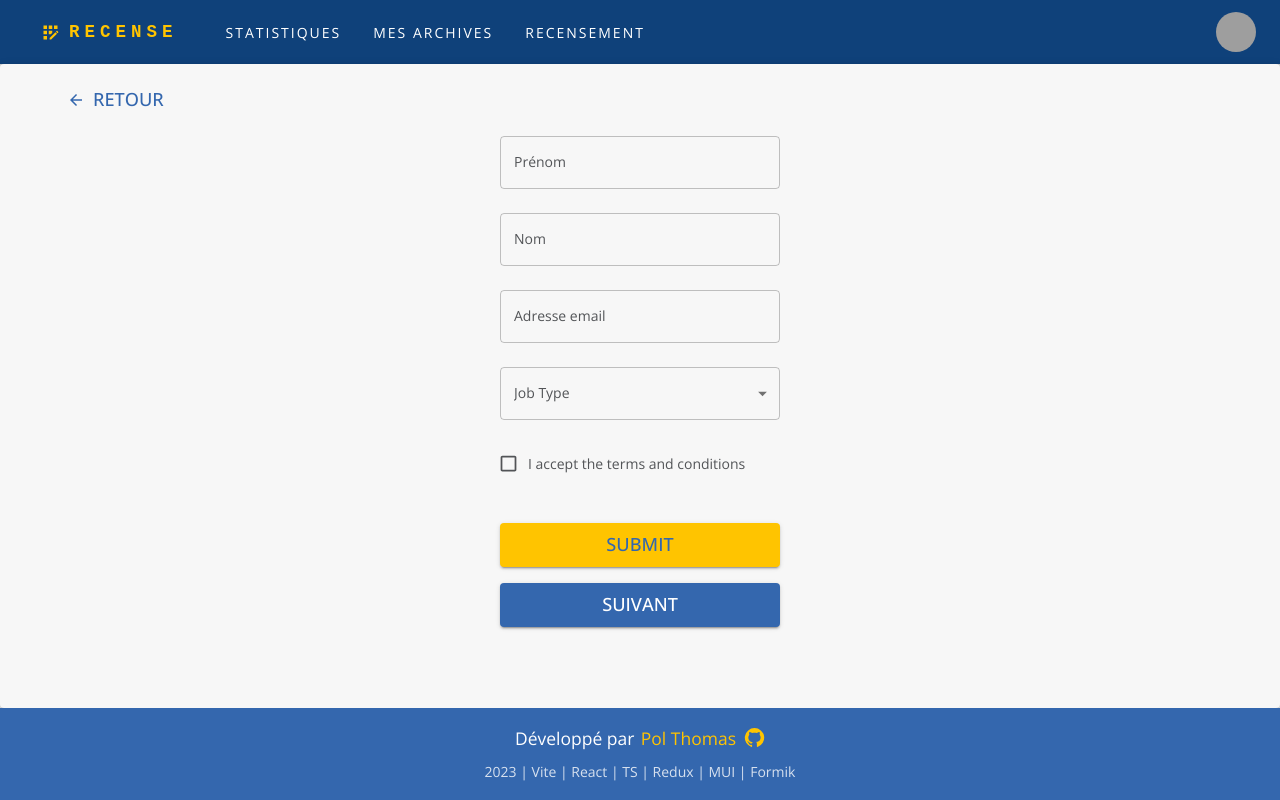
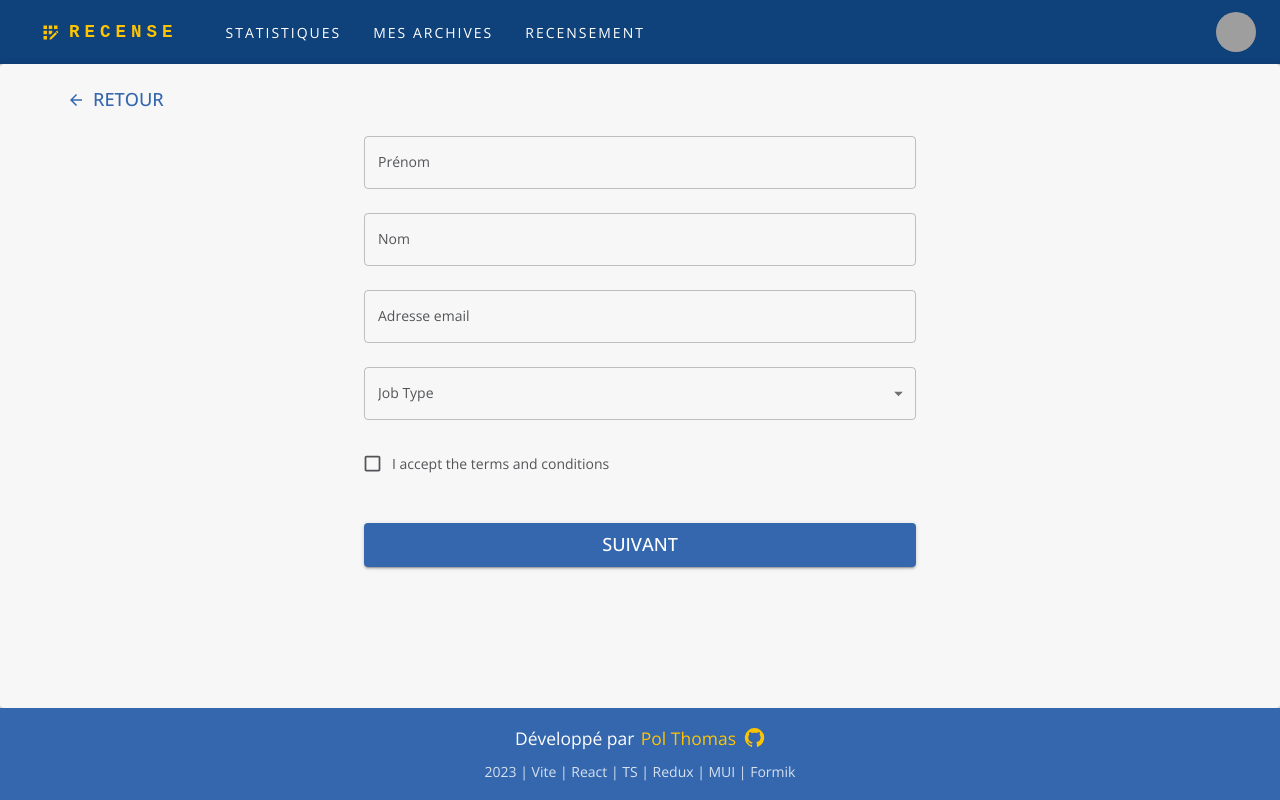
Before and after one commit to PolThm/recense, a React (Vite) app: page /new-census in a window 1280 px wide. Built offline with nearby package versions, Linux system fonts and the light colour scheme; grey boxes are pictures that could not be loaded.

Commit message:
Refacto done

```diff
--- a/src/components/census-forms/CensusFormContact.tsx
+++ b/src/components/census-forms/CensusFormContact.tsx
@@ -1,56 +1,13 @@
-import { Box, Button, MenuItem } from '@mui/material';
-import { Form, Formik } from 'formik';
-import React, { FC } from 'react';
-import * as yup from 'yup';
+import { MenuItem } from '@mui/material';
+import { FC } from 'react';
 
 import MyCheckbox from '@/components/shared/MyCheckbox';
 import MySelect from '@/components/shared/MySelect';
 import MyTextInput from '@/components/shared/MyTextInput';
 
-type Props = {};
-
-const CensusFormContact: FC<Props> = () => {
+const CensusFormContact: FC = () => {
   return (
-    <Formik
-      initialValues={{
-        firstName: '',
-        lastName: '',
-        email: '',
-        acceptedTerms: false, // added for our checkbox
-        jobType: '', // added for our select
-      }}
-      validationSchema={yup.object({
-        firstName: yup
-          .string()
-          .max(15, 'Must be 15 characters or less')
-          .required('Required'),
-        lastName: yup
-          .string()
-          .max(20, 'Must be 20 characters or less')
-          .required('Required'),
-        email: yup.string().email('Invalid email address').required('Required'),
-        acceptedTerms: yup
-          .boolean()
-          .required('Required')
-          .oneOf([true], 'You must accept the terms and conditions.'),
-        jobType: yup
-          .string()
-          .oneOf(
-            ['designer', 'development', 'product', 'other'],
-            'Invalid Job Type'
-          )
-          .required('Required'),
-      })}
-      onSubmit={(values, { setSubmitting }) => {
-        console.log('onSubmit');
-        setTimeout(() => {
-          alert(JSON.stringify(values, null, 2));
-          setSubmitting(false);
-        }, 400);
-      }}
-    >
-      <Form>
-        <Box sx={{ display: 'flex', flexDirection: 'column', gap: 3 }}>
+    <>
       <MyTextInput
         label="Prénom"
         name="firstName"
@@ -58,12 +15,7 @@ const CensusFormContact: FC<Props> = () => {
         placeholder="Jane"
       />
 
-          <MyTextInput
-            label="Nom"
-            name="lastName"
-            type="text"
-            placeholder="Doe"
-          />
+      <MyTextInput label="Nom" name="lastName" type="text" placeholder="Doe" />
 
       <MyTextInput
         label="Adresse email"
@@ -83,19 +35,7 @@ const CensusFormContact: FC<Props> = () => {
       <MyCheckbox name="acceptedTerms">
         I accept the terms and conditions
       </MyCheckbox>
-
-          <Button
-            color="secondary"
-            variant="contained"
-            fullWidth
-            type="submit"
-            sx={{ mt: 2 }}
-          >
-            Submit
-          </Button>
-        </Box>
-      </Form>
-    </Formik>
+    </>
   );
 };
 
--- a/src/components/shared/NextButton.tsx
+++ /dev/null
@@ -1,18 +0,0 @@
-import { Button } from '@mui/material';
-import { FC } from 'react';
-
-type Props = {
-  children: string;
-  isDisabled: boolean;
-  onClick: () => void;
-};
-
-const NextButton: FC<Props> = ({ children, onClick, isDisabled }) => {
-  return (
-    <Button variant="contained" onClick={onClick} disabled={isDisabled}>
-      {children}
-    </Button>
-  );
-};
-
-export default NextButton;
--- a/src/pages/NewCensusPage.tsx
+++ b/src/pages/NewCensusPage.tsx
@@ -1,7 +1,9 @@
-import { Box, Container } from '@mui/material';
+import { Box, Button, Container, MenuItem } from '@mui/material';
+import { Form, Formik } from 'formik';
 import { ChangeEvent, FC, useState } from 'react';
 import { useDispatch } from 'react-redux';
 import { useNavigate } from 'react-router-dom';
+import * as yup from 'yup';
 
 import CensusFormContact from '@/components/census-forms/CensusFormContact';
 import CensusFormLodging from '@/components/census-forms/CensusFormLodging';
@@ -9,7 +11,6 @@ import CensusFormProfile from '@/components/census-forms/CensusFormProfile';
 import CensusFormSummary from '@/components/census-forms/CensusFormSummary';
 import NewCensusLanding from '@/components/NewCensusLanding';
 import BackButton from '@/components/shared/BackButton';
-import NextButton from '@/components/shared/NextButton';
 import { fakeCensus } from '@/mocks/CensusesMock';
 import { addCensus } from '@/store/censusesSlice';
 import { FormSteps, Routes } from '@/types/enums';
@@ -78,39 +79,62 @@ const NewCensusPage: FC = () => {
       ) : (
         <Container>
           <BackButton onClick={() => setCurrentScreen(currentScreen - 1)} />
-          <Box
-            sx={{
-              my: 2,
-              display: 'flex',
-              flexDirection: 'column',
-              alignItems: 'center',
+          <Formik
+            initialValues={{
+              firstName: '',
+              lastName: '',
+              email: '',
+              acceptedTerms: false, // added for our checkbox
+              jobType: '', // added for our select
+            }}
+            validationSchema={yup.object({
+              firstName: yup
+                .string()
+                .max(15, 'Must be 15 characters or less')
+                .required('Required'),
+              lastName: yup
+                .string()
+                .max(20, 'Must be 20 characters or less')
+                .required('Required'),
+              email: yup
+                .string()
+                .email('Invalid email address')
+                .required('Required'),
+              acceptedTerms: yup
+                .boolean()
+                .required('Required')
+                .oneOf([true], 'You must accept the terms and conditions.'),
+              jobType: yup
+                .string()
+                .oneOf(
+                  ['designer', 'development', 'product', 'other'],
+                  'Invalid Job Type'
+                )
+                .required('Required'),
+            })}
+            onSubmit={(values) => {
+              console.log(JSON.stringify(values, null, 2));
+              next();
             }}
           >
-            {currentScreen === Contact && (
-              <CensusFormContact
-              // firstName={contact.firstName}
-              // handleChange={handleChange}
-              />
-            )}
-            {currentScreen === Profile && <CensusFormProfile />}
-            {currentScreen === Lodging && <CensusFormLodging />}
-            {currentScreen === Summary && <CensusFormSummary census={census} />}
-            <Box
-              sx={{
-                mt: 2,
-                width: 260,
-                display: 'flex',
-                justifyContent: 'center',
-              }}
-            >
-              <NextButton
-                onClick={next}
-                isDisabled={currentScreen === Summary && consent}
+            <Form>
+              <Container
+                maxWidth="sm"
+                sx={{ my: 2, display: 'flex', flexDirection: 'column', gap: 3 }}
               >
-                {currentScreen === Summary ? 'Envoyer' : 'Suivant'}
-              </NextButton>
-            </Box>
-          </Box>
+                {currentScreen === Contact && <CensusFormContact />}
+                {currentScreen === Profile && <CensusFormProfile />}
+                {currentScreen === Lodging && <CensusFormLodging />}
+                {currentScreen === Summary && (
+                  <CensusFormSummary census={census} />
+                )}
+
+                <Button type="submit" variant="contained" sx={{ mt: 2 }}>
+                  {currentScreen === Summary ? 'Envoyer' : 'Suivant'}
+                </Button>
+              </Container>
+            </Form>
+          </Formik>
         </Container>
       )}
     </Box>
```
Lines whose indentation alone changed are shown as unchanged.
